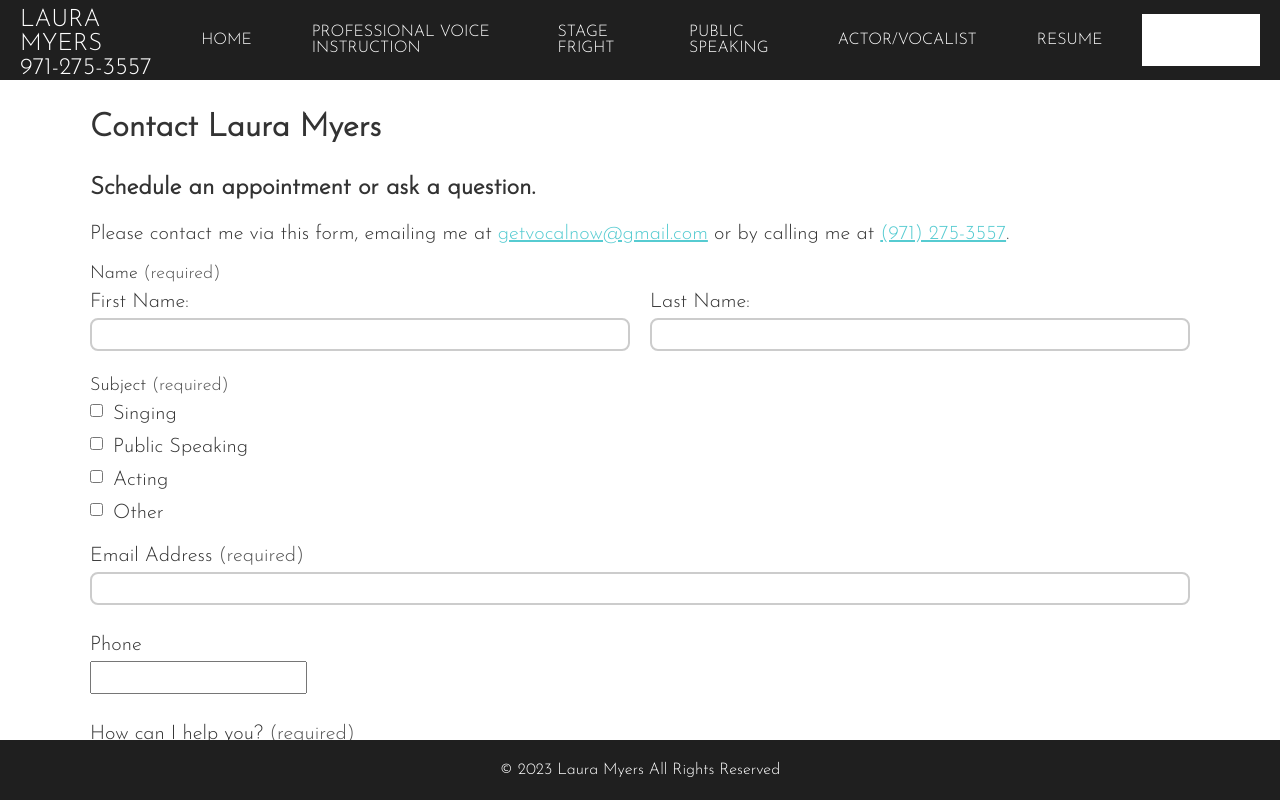
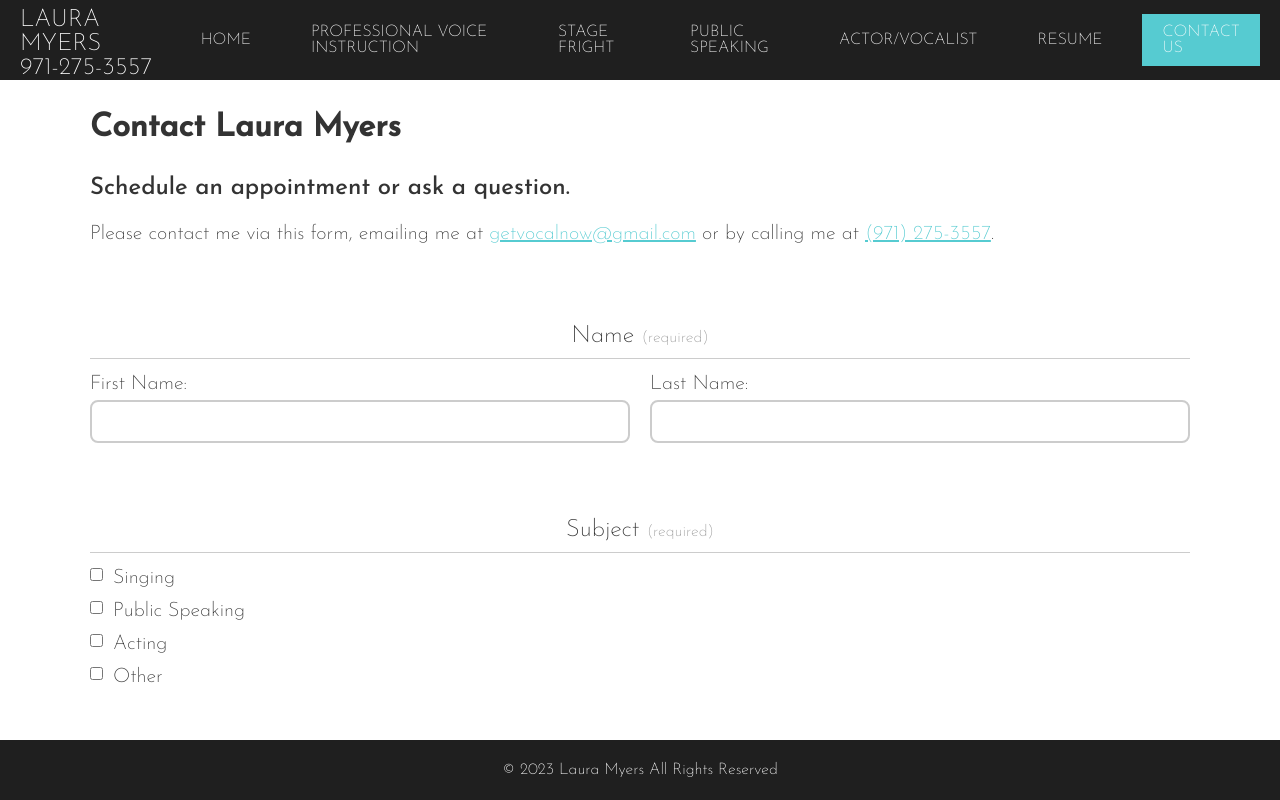
Before and after one commit to krakenxiv/laurajmyers_com, a Next.js app: page /contact-us in a window 1280 px wide. Shown: the top 800 px of the page. Built offline with nearby package versions, Linux system fonts and the light colour scheme.

Commit message:
style and form tweaks

```diff
--- a/app/actor-vocalist/page.js
+++ b/app/actor-vocalist/page.js
@@ -1,5 +1,5 @@
+import globalStyles from '../scss/_global.module.scss';
 import styles from './actor-vocalist.module.scss';
-import globalStyles from '../scss/_global.module.scss';
 
 export const metadata = {
   title:
--- a/app/components/Footer/Footer.module.scss
+++ b/app/components/Footer/Footer.module.scss
@@ -6,7 +6,6 @@
   bottom: 0;
   color: $contrast-text;
   display: grid;
-  font-family: 'Josefin Sans', sans-serif;
   justify-content: center;
   height: 60px;
   position: fixed;
--- a/app/components/Header/Header.module.scss
+++ b/app/components/Header/Header.module.scss
@@ -18,7 +18,6 @@
     align-content: center;
     color: inherit;
     display: grid;
-    font-family: 'Josefin Sans', sans-serif;
     font-size: 24px;
     height: 88px;
     justify-items: left;
@@ -36,7 +35,6 @@
     align-items: center;
     display: flex;
     flex-direction: row;
-    font-family: 'Josefin Sans', sans-serif;
     justify-content: center;
 
     @include m-down {
@@ -61,6 +59,7 @@
 
     .activeLink {
       border-bottom: 1px solid $contrast-text;
+      color: $main-link;
     }
     .nonactiveLink {
       border-bottom: 0;
@@ -80,11 +79,11 @@
     }
 
     .headerContactActive {
-      background-color: $main-bg;
-      color: $main-text;
+      background-color: $main-link;
+      color: $contrast-text;
 
       &:hover {
-        color: $contrast-hover;
+        color: $main-text-soft;
       }
 
       @include m-down {
--- a/app/contact-us/contact-us.module.scss
+++ b/app/contact-us/contact-us.module.scss
@@ -1,27 +1,56 @@
+@import '../scss/breakpoints';
 @import '../scss/colors';
 
-.contactForm {
+.contactFormContainer {
+  .contactForm {
+    margin-top: 80px;
+  }
+
+  .row {
+    margin-bottom: 50px;
+  }
+
+  .column50 {
+    &:first-of-type {
+      padding-right: 10px;
+
+      @include sm-down {
+        padding-right: 0;
+      }
+    }
+
+    &:last-of-type {
+      padding-left: 10px;
+
+      @include sm-down {
+        padding-left: 0;
+      }
+    }
+  }
+
   .subjectHeadr {
-    font-family: 'Josefin Sans', sans-serif;
-    font-size: 18px;
-    margin-bottom: 4px;
+    border-bottom: 1px solid #ccc;
+    font-size: 24px;
+    margin-bottom: 10px;
+    margin-top: 10px;
+    padding-bottom: 10px;
+    text-align: center;
   }
+
   .required {
     color: $main-text-soft;
+    font-size: 16px;
   }
+
   label {
     display: block;
-    font-family: 'Josefin Sans', sans-serif;
     font-size: 18px;
     margin: 0;
     padding: 0;
   }
 
   input {
-    font-family: 'Josefin Sans', sans-serif;
-    font-size: 18px;
     margin-bottom: 20px;
-    padding: 5px 10px;
   }
 
   label {
@@ -31,11 +60,14 @@
 
   input[type='text'],
   input[type='email'],
+  input[type='phone'],
   textarea {
     border: 2px solid #ccc;
+    border-radius: 8px;
+    font-size: 18px;
+    margin-right: 10px;
+    padding: 10px;
     width: 100%;
-    margin-right: 10px;
-    border-radius: 8px;
   }
 
   .checkboxes {
@@ -50,7 +82,6 @@
   }
 
   textarea {
-    font-family: 'Josefin Sans', sans-serif;
     font-size: 18px;
     height: 100px;
     margin-bottom: 20px;
@@ -62,7 +93,6 @@
     border: 0;
     border-radius: 8px;
     color: $main-link-text;
-    font-family: 'Josefin Sans', sans-serif;
     font-size: 20px;
     padding: 10px 20px;
     width: 120px;
--- a/app/contact-us/page.js
+++ b/app/contact-us/page.js
@@ -14,7 +14,7 @@ export default function ContactUs() {
     <>
       <h1>Contact Laura Myers</h1>
       <h2>Schedule an appointment or ask a question.</h2>
-      <div className={styles.contactForm}>
+      <div className={styles.contactFormContainer}>
         <p>
           Please contact me via this form, emailing me at{' '}
           <Link href="mailto:getvocalnow@gmail.com?subject=Inquiry%20from%20Laurajmyers.com">
@@ -29,25 +29,26 @@ export default function ContactUs() {
           netlify
           data-netlify="true"
           action="/form-success"
+          className={styles.contactForm}
         >
           <input type="hidden" name="form-name" value="contact" />
           <div className={styles.subjectHeadr}>
             Name <span className={styles.required}>(required)</span>
           </div>
-          <div className={globalStyles.row}>
-            <div className={globalStyles.column50}>
+          <div className={`${globalStyles.row} ${styles.row}`}>
+            <div className={`${globalStyles.column50} ${styles.column50}`}>
               <label htmlFor="yourname">First Name:</label>
-              <input type="text" name="firstname" id="firstname" />
+              <input type="text" name="firstname" id="firstname" required />
             </div>
-            <div className={globalStyles.column50}>
+            <div className={`${globalStyles.column50} ${styles.column50}`}>
               <label htmlFor="yourname">Last Name:</label>
-              <input type="text" name="lastname" id="lastname" />
+              <input type="text" name="lastname" id="lastname" required />
             </div>
           </div>
           <div className={styles.subjectHeadr}>
             Subject <span className={styles.required}>(required)</span>
           </div>
-          <div className={globalStyles.row}>
+          <div className={`${globalStyles.row} ${styles.row}`}>
             <div className={`${globalStyles.column100} ${styles.checkboxes}`}>
               <div className={styles.checkbox}>
                 <input type="checkbox" id="singing" name="singing" />
@@ -72,29 +73,30 @@ export default function ContactUs() {
               </div>
             </div>
           </div>
-
-          <div className={globalStyles.row}>
+          <div className={styles.subjectHeadr}>
+            Email <span className={styles.required}>(required)</span>
+          </div>
+          <div className={`${globalStyles.row} ${styles.row}`}>
             <div className={globalStyles.column100}>
-              <label htmlFor="email">
-                Email Address{' '}
-                <span className={styles.required}>(required)</span>
-              </label>
-              <input type="email" name="email" id="email" />
+              <label htmlFor="email">Email Address</label>
+              <input type="email" name="email" id="email" required />
             </div>
           </div>
-          <div className={globalStyles.row}>
+          <div className={styles.subjectHeadr}>Phone</div>
+          <div className={`${globalStyles.row} ${styles.row}`}>
             <div className={globalStyles.column100}>
-              <label htmlFor="phone">Phone</label>
+              <label htmlFor="phone">Phone Number</label>
               <input type="phone" name="phone" id="phone" />
             </div>
           </div>
-          <div className={globalStyles.row}>
+          <div className={styles.subjectHeadr}>
+            Additional Information{' '}
+            <span className={styles.required}>(required)</span>
+          </div>
+          <div className={`${globalStyles.row} ${styles.row}`}>
             <div className={globalStyles.column100}>
-              <label htmlFor="yourmessage">
-                How can I help you?{' '}
-                <span className={styles.required}>(required)</span>
-              </label>
-              <textarea name="message" id="yourmessage"></textarea>
+              <label htmlFor="yourmessage">How can I help you? </label>
+              <textarea name="message" id="yourmessage" required></textarea>
             </div>
           </div>
           <div>
--- a/app/layout.scss
+++ b/app/layout.scss
@@ -1,4 +1,7 @@
-@import url('https://fonts.googleapis.com/css2?family=Advent+Pro:wght@100&family=Josefin+Sans:wght@100;300;800&family=Passion+One&display=swap');
+@import url('https://fonts.googleapis.com/css2?family=Advent+Pro:wght@100&family=Josefin+Sans:wght@200;500;800&family=Passion+One&display=swap');
+@import url('https://fonts.googleapis.com/css2?family=Cormorant+Garamond:wght@200;500;800&display=swap');
+@import url('https://fonts.googleapis.com/css2?family=Montserrat:wght@200;500;800&display=swap');
+
 @import './scss/colors';
 @import './scss/breakpoints';
 
@@ -10,8 +13,12 @@
 
 * {
   box-sizing: border-box;
+  font-family: 'Josefin Sans', sans-serif;
+  // font-family: 'Cormorant Garamond', serif;
+  // font-family: 'Montserrat', sans-serif;
+  font-weight: 200;
+  margin: 0;
   padding: 0;
-  margin: 0;
 }
 
 html,
@@ -23,7 +30,6 @@ body {
 body {
   background-color: $main-bg;
   color: $main-text;
-  font-family: 'Josefin Sans', sans-serif;
 
   main {
     margin: 0 auto;
@@ -35,17 +41,16 @@ body {
     }
 
     h1 {
-      font-family: 'Josefin Sans', sans-serif;
+      font-weight: 800;
       margin: 1em 0;
     }
 
     h2 {
-      font-family: 'Josefin Sans', sans-serif;
       margin: 1em 0;
+      font-weight: 500;
     }
 
     p {
-      font-family: 'Josefin Sans', sans-serif;
       font-size: 20px;
       margin-bottom: 1em;
 
@@ -61,7 +66,7 @@ body {
       }
 
       strong {
-        font-weight: 800;
+        font-weight: 500;
       }
     }
   }
--- a/app/resume/resume.module.scss
+++ b/app/resume/resume.module.scss
@@ -3,7 +3,6 @@
 
 .resumeContainer {
   margin-top: 50px;
-  font-family: 'Josefin Sans', sans-serif;
 
   .resumeTable {
     margin-bottom: 40px;
--- a/app/scss/_colors.scss
+++ b/app/scss/_colors.scss
@@ -1,10 +1,10 @@
 $contrast-bg: #1f1f1f;
 $contrast-text: #fff;
-$contrast-hover: #999;
+$contrast-hover: #48abb0;
 $table-border: #ccc;
 $main-bg: #fff;
 $main-text: #333;
-$main-text-soft: #555;
+$main-text-soft: #999;
 $main-link: #56cbd1;
 $main-link-hover: #48abb0;
 $main-link-visited: #298287;
--- a/app/scss/_global.module.scss
+++ b/app/scss/_global.module.scss
@@ -27,14 +27,6 @@
 
   .column50 {
     flex: 50% 1 1;
-
-    &:first-of-type {
-      padding-right: 10px;
-    }
-
-    &:last-of-type {
-      padding-left: 10px;
-    }
   }
 
   .column66 {
```
